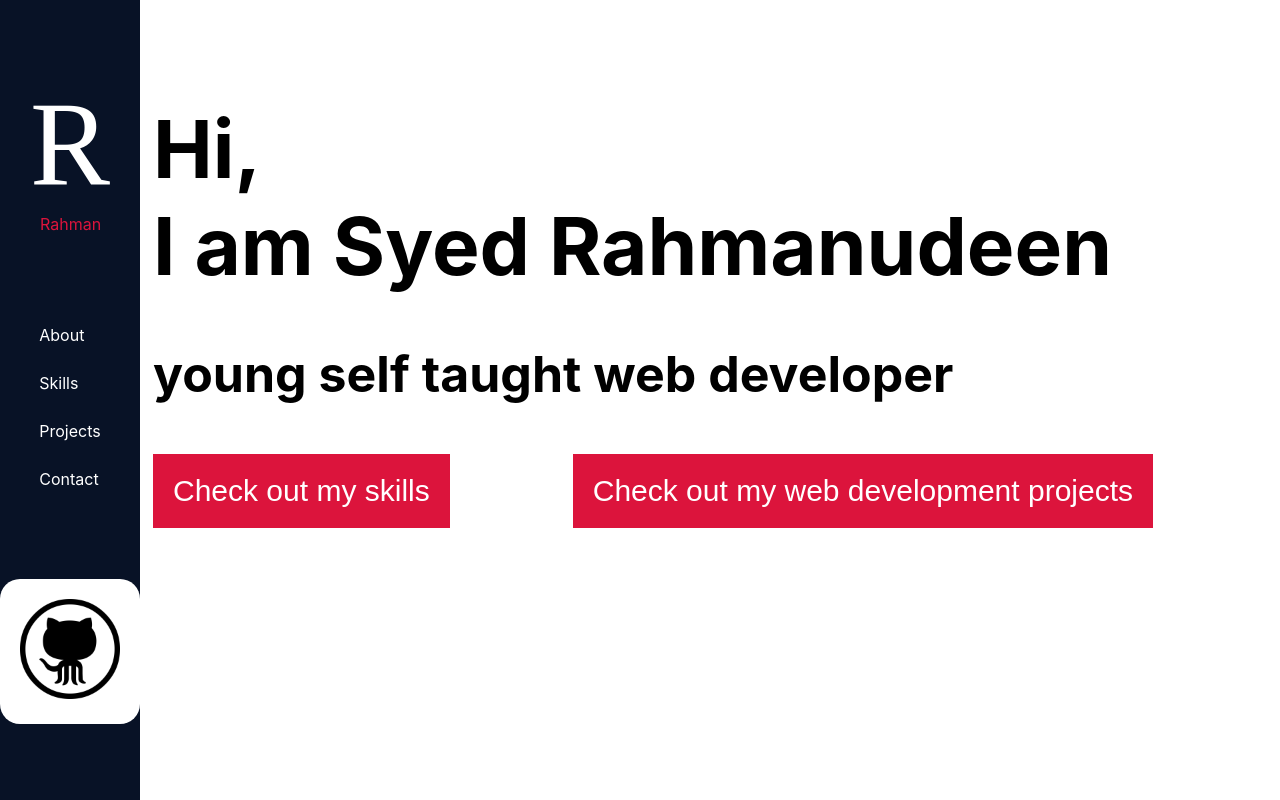
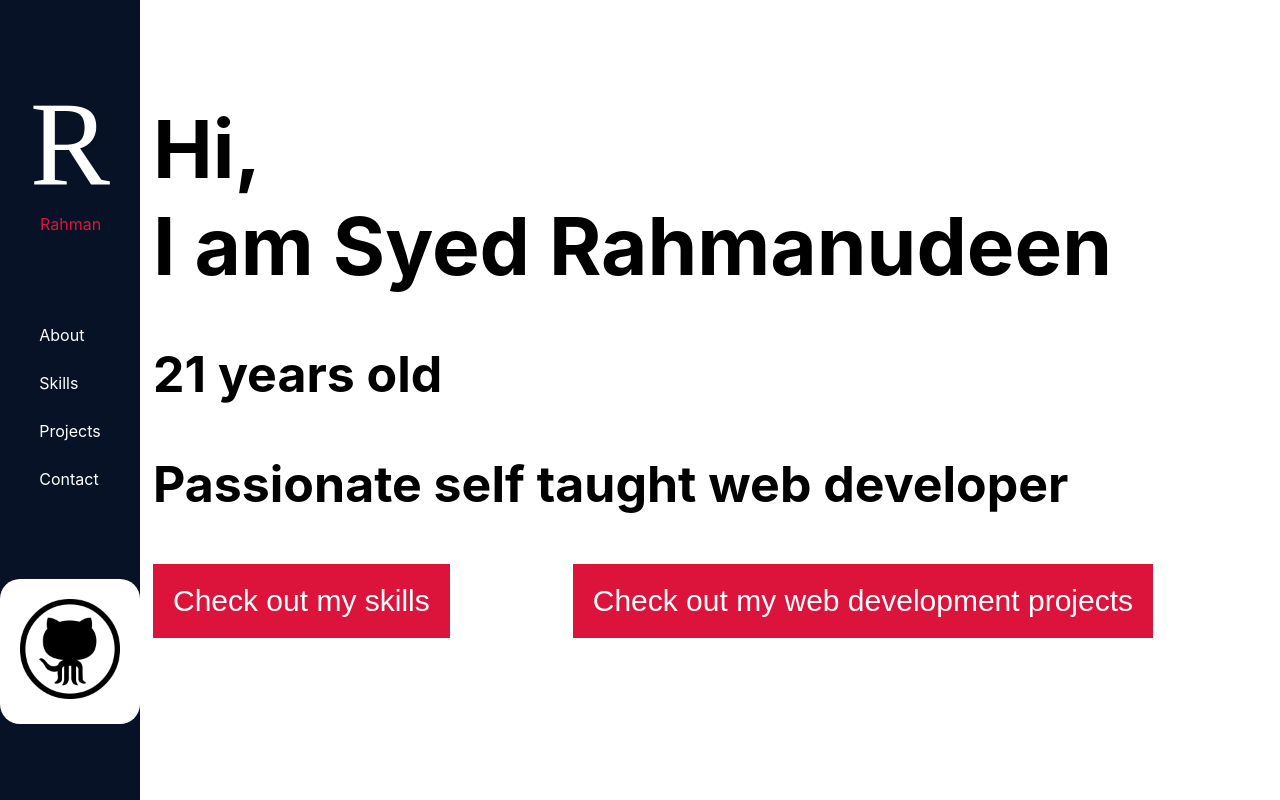
Before and after one commit to rahman351/hello-rahman, a React (Create React App) app: page /about in a window 1280 px wide. Built offline with nearby package versions, Linux system fonts and the light colour scheme; a web font is replaced by a local one.

Commit message:
Added age info

```diff
--- a/src/RightContainer/About/About.js
+++ b/src/RightContainer/About/About.js
@@ -1,9 +1,11 @@
 import './About.css';
 const AboutPage = () => {
+    const age = (new Date().getFullYear())-2001;
     return (
         <div className="about-container">
             <h1>Hi,<br/> I am Syed Rahmanudeen </h1>
-            <h2>young self taught web developer</h2>
+            <h2>{age} years old </h2>
+            <h2>Passionate self taught web developer</h2>
             <div className="btn-container">
                 <button className='about-btn' onClick={()=>window.location.href="/skills"}>Check out my skills</button>
                 <button className='about-btn' onClick={()=>window.location.href="/projects"}>Check out my web development projects</button>
```
